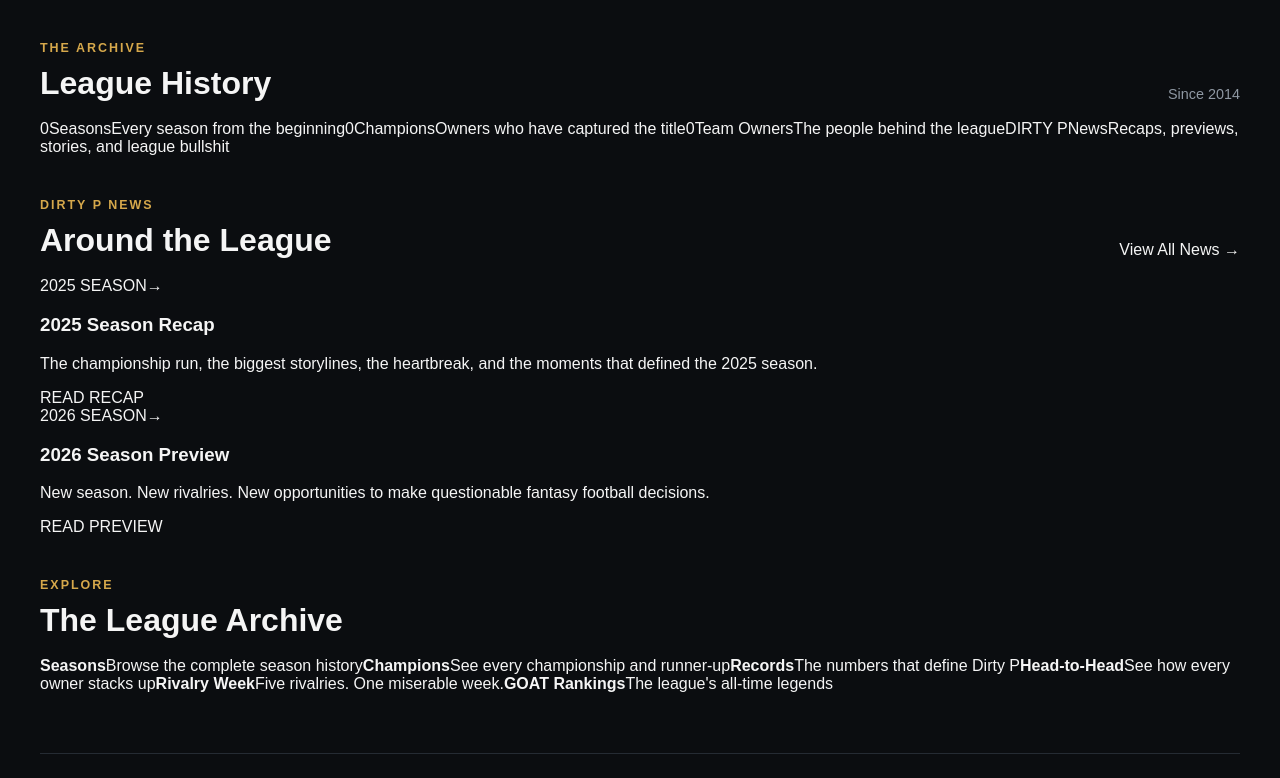
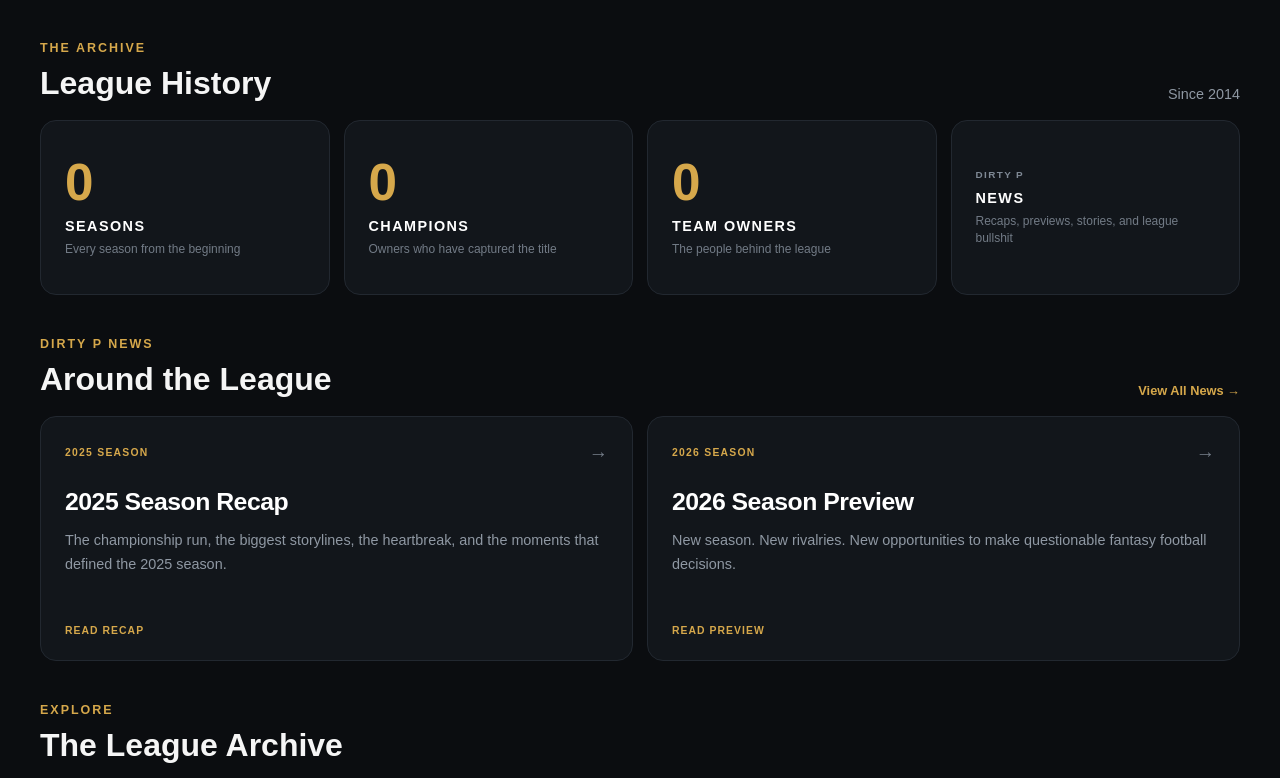
Before and after one commit to bushkuhlreed1-debug/dirty-p-fantasy, a Next.js app: page / in a window 1280 px wide. Shown: the part 363-1141 px from the top of the page. Built offline with nearby package versions, Linux system fonts and the light colour scheme; no server answers; the database is empty.

Commit message:
Update globals.css

```diff
--- a/app/globals.css
+++ b/app/globals.css
@@ -1654,3 +1654,290 @@ a {
   .h2h-series-top{padding:0 14px}
   .h2h-championship-note,.h2h-consolation-note{padding-left:14px;padding-right:14px}
 }
+
+
+/* =========================================================
+   DIRTY P HOMEPAGE — ARCHIVE + NEWS
+   ========================================================= */
+
+/* Archive statistics */
+
+.archive-stats {
+  display: grid;
+  grid-template-columns: repeat(4, minmax(0, 1fr));
+  gap: 14px;
+}
+
+.archive-stat-card {
+  min-height: 175px;
+  padding: 24px;
+  display: flex;
+  flex-direction: column;
+  justify-content: center;
+  background: #12161b;
+  border: 1px solid #222830;
+  border-radius: 16px;
+  transition: 0.2s ease;
+}
+
+.archive-stat-card:hover {
+  background: #161b21;
+  border-color: #d6a84b;
+  transform: translateY(-2px);
+}
+
+.archive-stat-number {
+  color: #d6a84b;
+  font-size: 3.2rem;
+  font-weight: 900;
+  line-height: 1;
+  letter-spacing: -0.05em;
+}
+
+.archive-stat-label {
+  margin-top: 10px;
+  color: #ffffff;
+  font-size: 0.9rem;
+  font-weight: 900;
+  letter-spacing: 0.1em;
+  text-transform: uppercase;
+}
+
+.archive-stat-description {
+  margin-top: 7px;
+  color: #727b86;
+  font-size: 0.75rem;
+  line-height: 1.45;
+}
+
+.archive-stat-kicker {
+  color: #7f8995;
+  font-size: 0.62rem;
+  font-weight: 900;
+  letter-spacing: 0.14em;
+  text-transform: uppercase;
+}
+
+
+/* =========================================================
+   NEWS
+   ========================================================= */
+
+.news-grid {
+  display: grid;
+  grid-template-columns: repeat(2, minmax(0, 1fr));
+  gap: 14px;
+}
+
+.news-card {
+  min-height: 245px;
+  padding: 24px;
+  display: flex;
+  flex-direction: column;
+  background: #12161b;
+  border: 1px solid #222830;
+  border-radius: 16px;
+  transition: 0.2s ease;
+}
+
+.news-card:hover {
+  background: #161b21;
+  border-color: #d6a84b;
+  transform: translateY(-2px);
+}
+
+.news-card-top {
+  display: flex;
+  align-items: center;
+  justify-content: space-between;
+  gap: 15px;
+}
+
+.news-kicker {
+  color: #d6a84b;
+  font-size: 0.65rem;
+  font-weight: 900;
+  letter-spacing: 0.12em;
+}
+
+.news-arrow {
+  color: #727b86;
+  font-size: 1.2rem;
+  font-weight: 700;
+  transition: 0.2s ease;
+}
+
+.news-card:hover .news-arrow {
+  color: #d6a84b;
+  transform: translateX(3px);
+}
+
+.news-card h3 {
+  margin: 25px 0 0;
+  color: #ffffff;
+  font-size: 1.55rem;
+  line-height: 1.15;
+  letter-spacing: -0.02em;
+}
+
+.news-card p {
+  margin: 12px 0 0;
+  max-width: 620px;
+  color: #8f98a3;
+  font-size: 0.9rem;
+  line-height: 1.65;
+}
+
+.news-read {
+  margin-top: auto;
+  padding-top: 22px;
+  color: #d6a84b;
+  font-size: 0.65rem;
+  font-weight: 900;
+  letter-spacing: 0.1em;
+}
+
+
+/* =========================================================
+   SECTION LINKS
+   ========================================================= */
+
+.section-link {
+  color: #d6a84b;
+  font-size: 0.8rem;
+  font-weight: 800;
+  transition: 0.2s ease;
+}
+
+.section-link:hover {
+  color: #ffffff;
+}
+
+
+/* =========================================================
+   ARCHIVE LINK GRID
+   ========================================================= */
+
+.archive-links {
+  display: grid;
+  grid-template-columns: repeat(3, minmax(0, 1fr));
+  gap: 12px;
+}
+
+.archive-links a {
+  min-height: 105px;
+  padding: 20px;
+  display: flex;
+  flex-direction: column;
+  justify-content: center;
+  background: #12161b;
+  border: 1px solid #222830;
+  border-radius: 14px;
+  transition: 0.2s ease;
+}
+
+.archive-links a:hover {
+  background: #161b21;
+  border-color: #d6a84b;
+  transform: translateY(-2px);
+}
+
+.archive-links strong {
+  color: #ffffff;
+  font-size: 1rem;
+}
+
+.archive-links span {
+  margin-top: 7px;
+  color: #727b86;
+  font-size: 0.75rem;
+  line-height: 1.45;
+}
+
+
+/* =========================================================
+   HOMEPAGE NAV — NEWS BUTTON
+   ========================================================= */
+
+.quick-links a:last-child {
+  color: #d6a84b;
+}
+
+.quick-links a:last-child:hover {
+  color: #ffffff;
+}
+
+
+/* =========================================================
+   TABLET
+   ========================================================= */
+
+@media (max-width: 900px) {
+
+  .archive-stats {
+    grid-template-columns: repeat(2, minmax(0, 1fr));
+  }
+
+  .news-grid {
+    grid-template-columns: 1fr;
+  }
+
+  .archive-links {
+    grid-template-columns: repeat(2, minmax(0, 1fr));
+  }
+
+}
+
+
+/* =========================================================
+   MOBILE
+   ========================================================= */
+
+@media (max-width: 600px) {
+
+  .archive-stats {
+    grid-template-columns: repeat(2, minmax(0, 1fr));
+    gap: 10px;
+  }
+
+  .archive-stat-card {
+    min-height: 145px;
+    padding: 17px;
+  }
+
+  .archive-stat-number {
+    font-size: 2.5rem;
+  }
+
+  .archive-stat-label {
+    font-size: 0.72rem;
+  }
+
+  .archive-stat-description {
+    font-size: 0.66rem;
+  }
+
+  .news-grid {
+    grid-template-columns: 1fr;
+    gap: 10px;
+  }
+
+  .news-card {
+    min-height: 220px;
+    padding: 20px;
+  }
+
+  .news-card h3 {
+    margin-top: 20px;
+    font-size: 1.35rem;
+  }
+
+  .news-card p {
+    font-size: 0.82rem;
+  }
+
+  .archive-links {
+    grid-template-columns: 1fr;
+  }
+
+}
```
